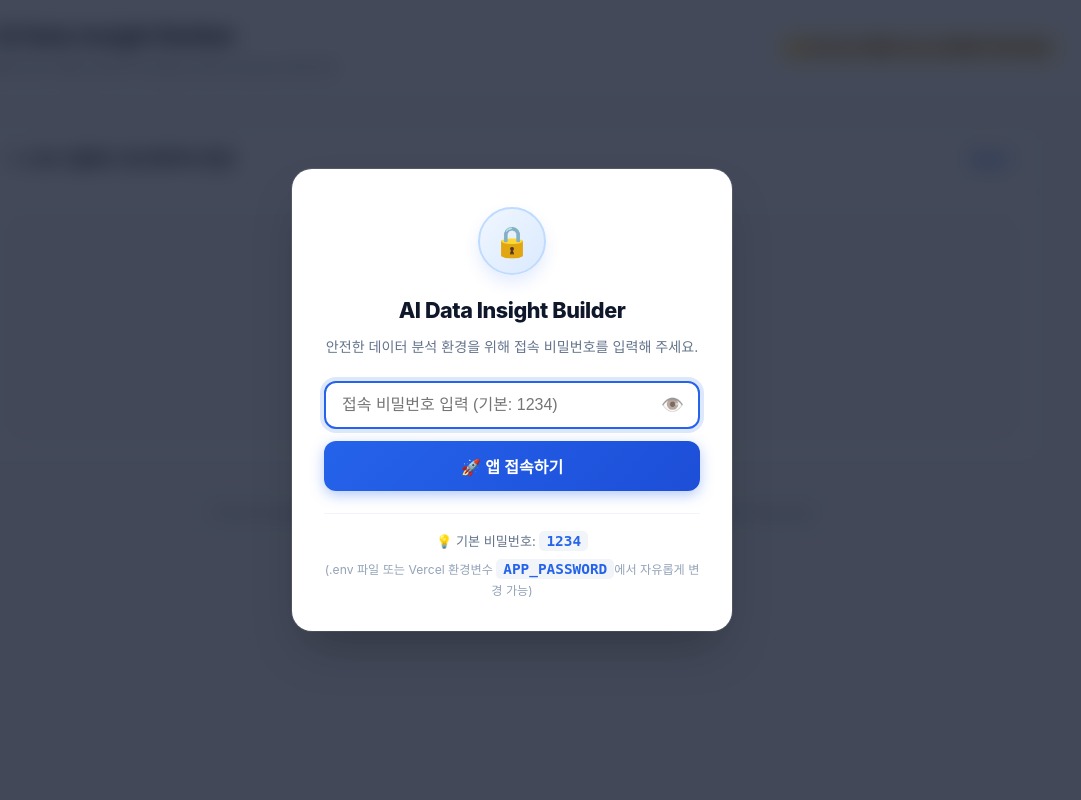
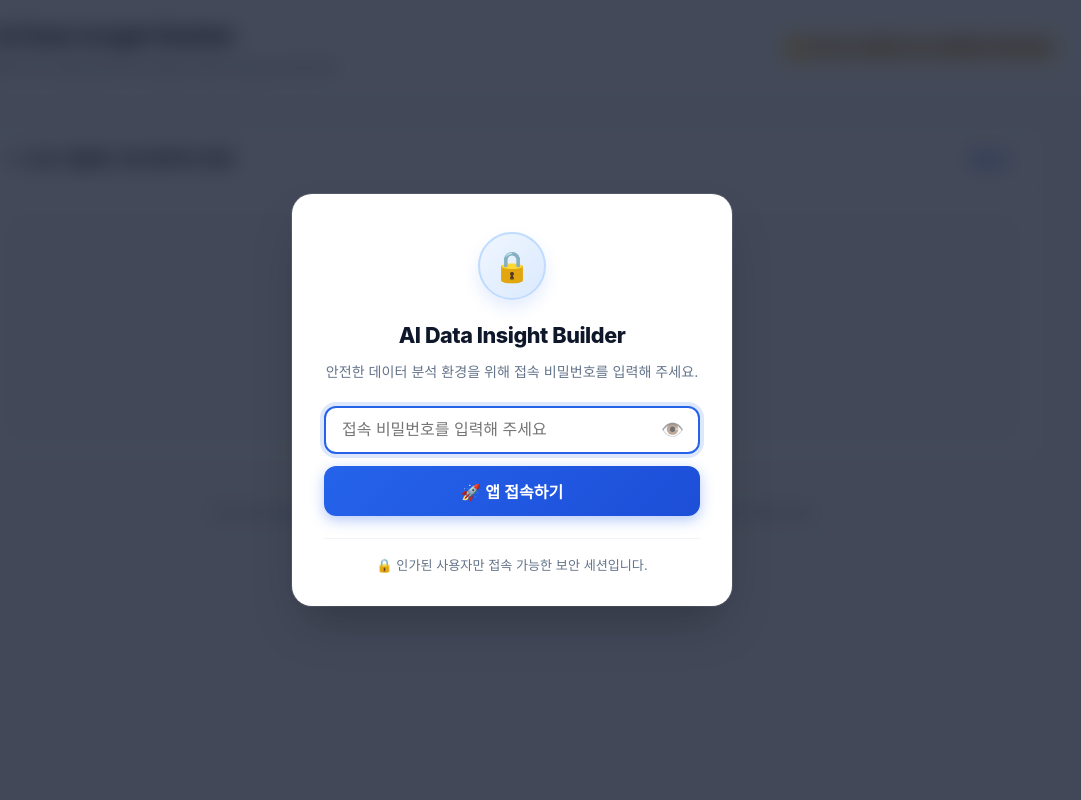
Before and after one commit to parkjaehun123/data-insight-builder, a Flask app: page / in a window 1280 px wide. Shown: the whole page, without its empty margins (128-1209 px from the left). Run offline with Flask 3, Linux system fonts and the light colour scheme; some libraries are stand-ins or nearby versions.

Commit message:
security: 입력창 비밀번호 힌트 제거 및 접속 비밀번호를 1102로 변경

```diff
--- a/app.py
+++ b/app.py
@@ -43,7 +43,7 @@ GEMINI_MODEL = os.getenv("GEMINI_MODEL", "gemini-flash-latest").strip()
 FLASK_DEBUG = os.getenv("FLASK_DEBUG", "false").lower() == "true"
 MAX_UPLOAD_MB = int(os.getenv("MAX_UPLOAD_MB", "10"))
 app.config["MAX_CONTENT_LENGTH"] = MAX_UPLOAD_MB * 1024 * 1024
-APP_PASSWORD = os.getenv("APP_PASSWORD", "1234").strip()
+APP_PASSWORD = os.getenv("APP_PASSWORD", "1102").strip()
 
 # 메모리 데이터셋 및 최근 분석 결과 보관용 변수 (디스크 영구 저장 금지)
 current_dataset = None
@@ -291,7 +291,7 @@ def require_auth():
     - 정적 리소스, 메인 HTML 페이지(/), 인증 API, 헬스체크는 비인증 접근을 허용합니다.
     - 데이터 진단(/inspect), 분석 실행(/run), AI 해석(/explain 등) API는 세션 인증 필수 (미인증 시 401 반환).
     """
-    app_pwd = os.getenv("APP_PASSWORD", "1234").strip()
+    app_pwd = os.getenv("APP_PASSWORD", "1102").strip()
     if not app_pwd:
         return None
 
@@ -318,7 +318,7 @@ def require_auth():
 @app.route("/api/auth-status", methods=["GET"])
 def auth_status():
     """현재 세션의 인증 상태 확인 API"""
-    app_pwd = os.getenv("APP_PASSWORD", "1234").strip()
+    app_pwd = os.getenv("APP_PASSWORD", "1102").strip()
     if not app_pwd:
         return jsonify({"authenticated": True, "password_required": False})
 
@@ -332,7 +332,7 @@ def auth_status():
 @app.route("/api/login", methods=["POST"])
 def login():
     """비밀번호 검증 및 세션 생성 API"""
-    app_pwd = os.getenv("APP_PASSWORD", "1234").strip()
+    app_pwd = os.getenv("APP_PASSWORD", "1102").strip()
     if not app_pwd:
         session["authenticated"] = True
         return jsonify({"success": True, "message": "비밀번호가 필요하지 않습니다."})
@@ -387,7 +387,7 @@ def health():
     logger.info("[REQUEST] GET /health")
     api_key = get_gemini_api_key()
     is_key_configured = bool(api_key and api_key != "your_gemini_api_key_here")
-    app_pwd = os.getenv("APP_PASSWORD", "1234").strip()
+    app_pwd = os.getenv("APP_PASSWORD", "1102").strip()
 
     response_data = {
         "status": "ok",
--- a/templates/index.html
+++ b/templates/index.html
@@ -40,7 +40,7 @@
             type="password"
             id="appPasswordInput"
             class="auth-input"
-            placeholder="접속 비밀번호 입력 (기본: 1234)"
+            placeholder="접속 비밀번호를 입력해 주세요"
             autocomplete="current-password"
             required
           >
@@ -57,8 +57,7 @@
       </form>
 
       <div class="auth-footer-hint">
-        <span>💡 기본 비밀번호: <code>1234</code></span>
-        <span class="auth-hint-sub">(.env 파일 또는 Vercel 환경변수 <code>APP_PASSWORD</code>에서 자유롭게 변경 가능)</span>
+        <span>🔒 인가된 사용자만 접속 가능한 보안 세션입니다.</span>
       </div>
     </div>
   </div>
```
Also changed, not shown: README.md, 1 other file.
